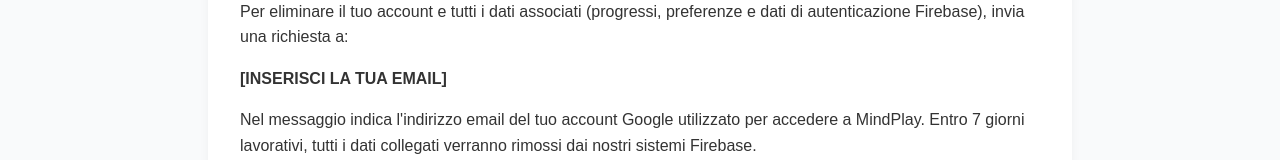
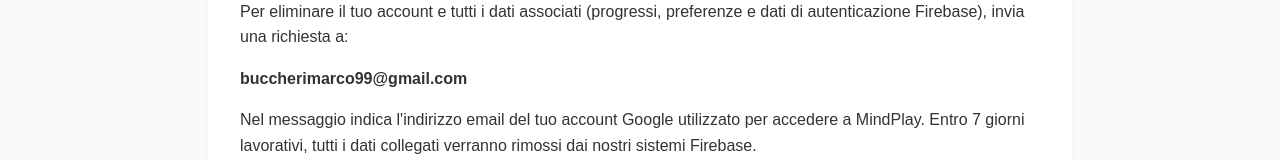
Before and after one commit to Gimmy1999/mindplay-privacy, a plain HTML site: page delete-account.html in a window 1280 px wide. Shown: the part 342-502 px from the top of the page. Drawn offline with Linux system fonts and the light colour scheme.

Commit message:
Update delete-account.html

```diff
--- a/delete-account.html
+++ b/delete-account.html
@@ -48,7 +48,7 @@
 
     <h2>Come richiedere l'eliminazione dei dati</h2>
     <p>Per eliminare il tuo account e tutti i dati associati (progressi, preferenze e dati di autenticazione Firebase), invia una richiesta a:</p>
-    <p><strong>[INSERISCI LA TUA EMAIL]</strong></p>
+    <p><strong>buccherimarco99@gmail.com</strong></p>
     <p>Nel messaggio indica l'indirizzo email del tuo account Google utilizzato per accedere a MindPlay.
     Entro 7 giorni lavorativi, tutti i dati collegati verranno rimossi dai nostri sistemi Firebase.</p>
 
```
